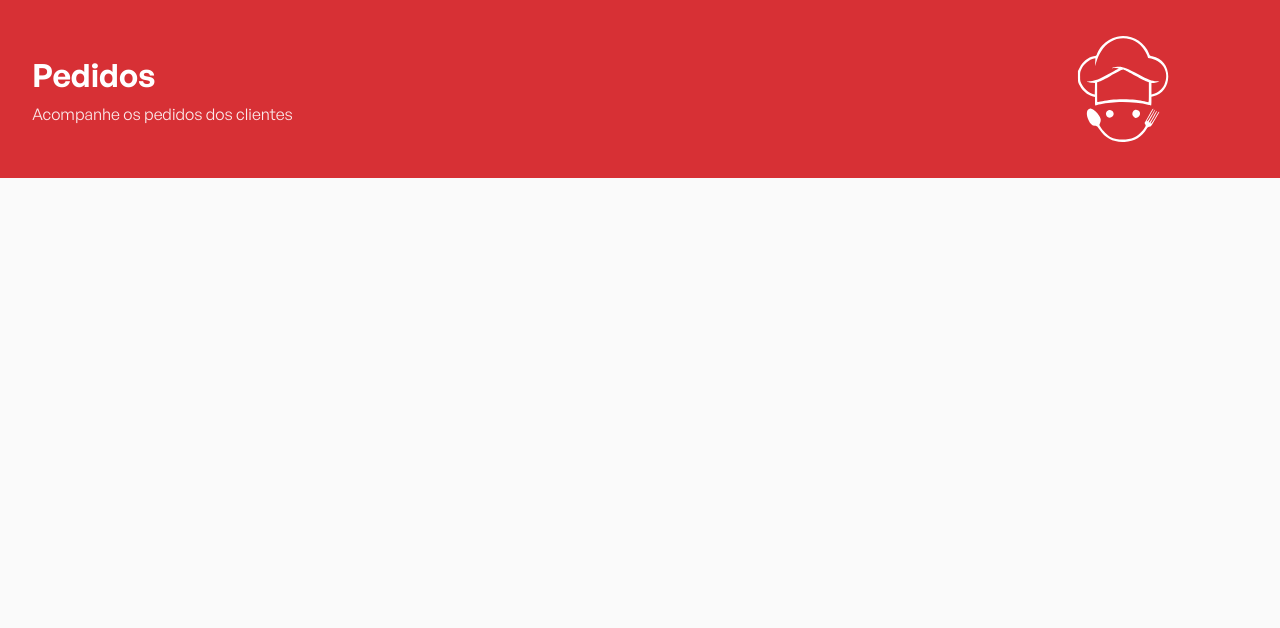
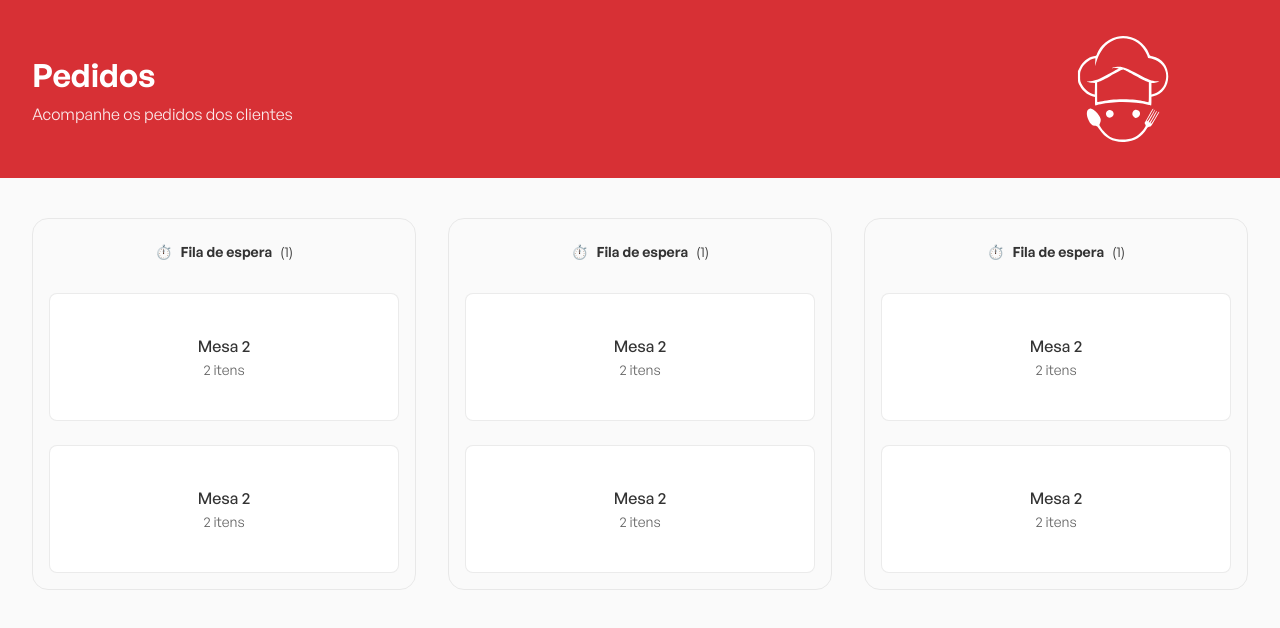
Before and after one commit to cassyel/Food-APP-Dashboard, a React (Vite) app: page / in a window 1280 px wide. Shown: the top 628 px of the page. Built offline with nearby package versions, Linux system fonts and the light colour scheme.

Commit message:
Initial Create Orders Page

```diff
--- a/src/App.tsx
+++ b/src/App.tsx
@@ -1,12 +1,14 @@
 import { GlobalStyles } from './styles/GlobalStyles';
 import { Fragment } from 'react';
 import { Header } from './components/Header';
+import { OrdersBoard } from './components/Board';
 
 export function App() {
   return (
     <Fragment>
       <GlobalStyles />
       <Header />
+      <OrdersBoard />
     </Fragment>
   );
 }
--- /dev/null
+++ b/src/components/Board/index.tsx
@@ -0,0 +1,62 @@
+import { Container, Board, OrdersContainer } from './styles';
+
+export function OrdersBoard() {
+  return (
+    <Container>
+      <Board>
+        <header>
+          <span>⏱️</span>
+          <strong>Fila de espera</strong>
+          <span>(1)</span>
+        </header>
+
+        <OrdersContainer>
+          <button type='button'>
+            <strong>Mesa 2</strong>
+            <span>2 itens</span>
+          </button>
+          <button type='button'>
+            <strong>Mesa 2</strong>
+            <span>2 itens</span>
+          </button>
+        </OrdersContainer>
+      </Board>
+      <Board>
+        <header>
+          <span>⏱️</span>
+          <strong>Fila de espera</strong>
+          <span>(1)</span>
+        </header>
+
+        <OrdersContainer>
+          <button type='button'>
+            <strong>Mesa 2</strong>
+            <span>2 itens</span>
+          </button>
+          <button type='button'>
+            <strong>Mesa 2</strong>
+            <span>2 itens</span>
+          </button>
+        </OrdersContainer>
+      </Board>
+      <Board>
+        <header>
+          <span>⏱️</span>
+          <strong>Fila de espera</strong>
+          <span>(1)</span>
+        </header>
+
+        <OrdersContainer>
+          <button type='button'>
+            <strong>Mesa 2</strong>
+            <span>2 itens</span>
+          </button>
+          <button type='button'>
+            <strong>Mesa 2</strong>
+            <span>2 itens</span>
+          </button>
+        </OrdersContainer>
+      </Board>
+    </Container>
+  );
+}
--- /dev/null
+++ b/src/components/Board/styles.ts
@@ -0,0 +1,64 @@
+import styled from 'styled-components';
+
+export const Container = styled.div`
+  width: 100%;
+  max-width: 1216px;
+  margin: 40px auto;
+  display: flex;
+  gap: 32px;
+  flex-wrap: wrap;
+`;
+
+export const Board = styled.div`
+  padding: 16px;
+  border: 1px solid rgba(204, 204, 204, 0.4);
+  border-radius: 16px;
+  display: flex;
+  flex-direction: column;
+  align-items: center;
+  flex: 1;
+  min-width: 250px;
+
+  header {
+    padding: 8px;
+    font-size: 14px;
+    display: flex;
+    align-items: center;
+    gap: 8px;
+  }
+`;
+
+
+export const OrdersContainer = styled.div`
+  display: flex;
+  flex-direction: column;
+  width: 100%;
+  margin-top: 24px;
+
+
+  button {
+    background: #fff;
+    border: 1px solid rgba(204, 204, 204, 0.4);
+    height: 128px;
+    border-radius: 8px;
+    width: 100%;
+    display: flex;
+    flex-direction: column;
+    align-items: center;
+    justify-content: center;
+    gap: 4px;
+
+    strong {
+      font-weight: 500;
+    }
+
+    span {
+      font-size: 14px;
+      color: #666;
+    }
+
+    & + button {
+      margin-top: 24px;
+    }
+  }
+`;
--- a/src/components/Header/styles.ts
+++ b/src/components/Header/styles.ts
@@ -19,6 +19,12 @@
     width: 250px;
     height: 100%;
   }
+
+  @media screen and (max-width: 400px) {
+    img {
+      display: none;
+    }
+  }
 `;
 
 export const PageDetails = styled.div`
```
